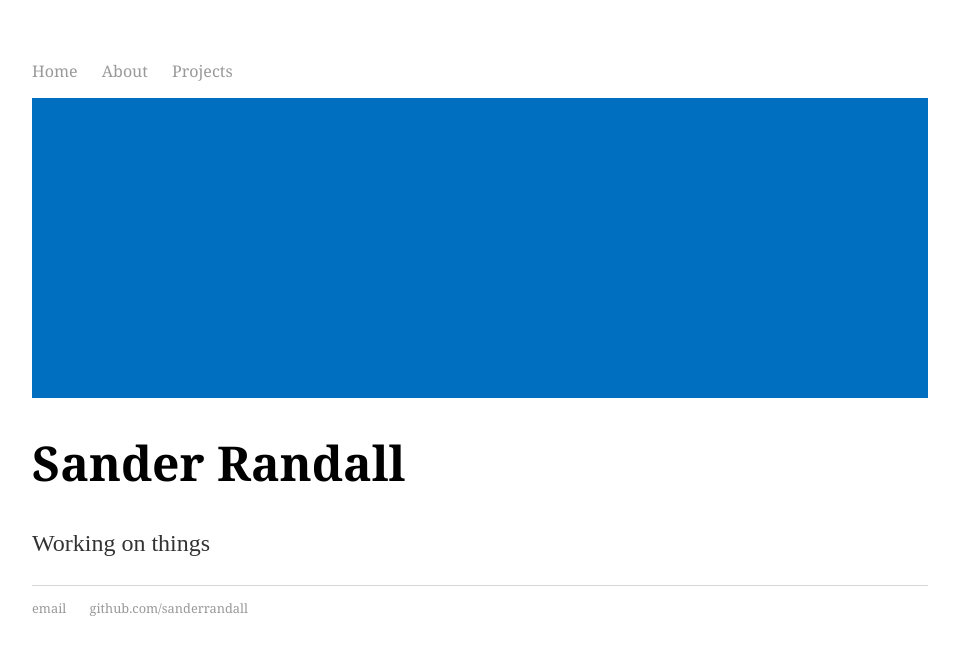
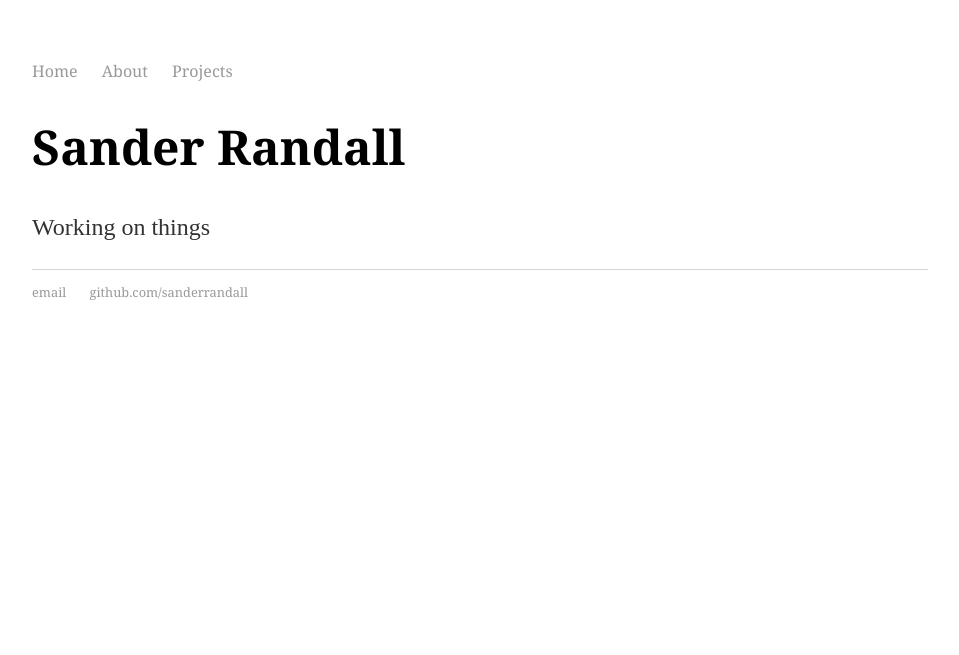
Before and after one commit to sanderrandall/sanderrandall.github.io, a Jekyll site: the page built from index.html, in a window 1280 px wide. Shown: the top 655 px of the page, without its empty margins (160-1119 px from the left). Built offline with Jekyll 4.4.1, drawn with Linux system fonts in a browser that asks for light colours.

Commit message:
Update main.css

```diff
--- a/css/main.css
+++ b/css/main.css
@@ -41,7 +41,8 @@ ul.posts {
 ul.posts li {
     list-style: none;
 }
-#rectangle{
+
+rectangle{
     width:100%;
     height:300px;
     background:#006FBF;
```
